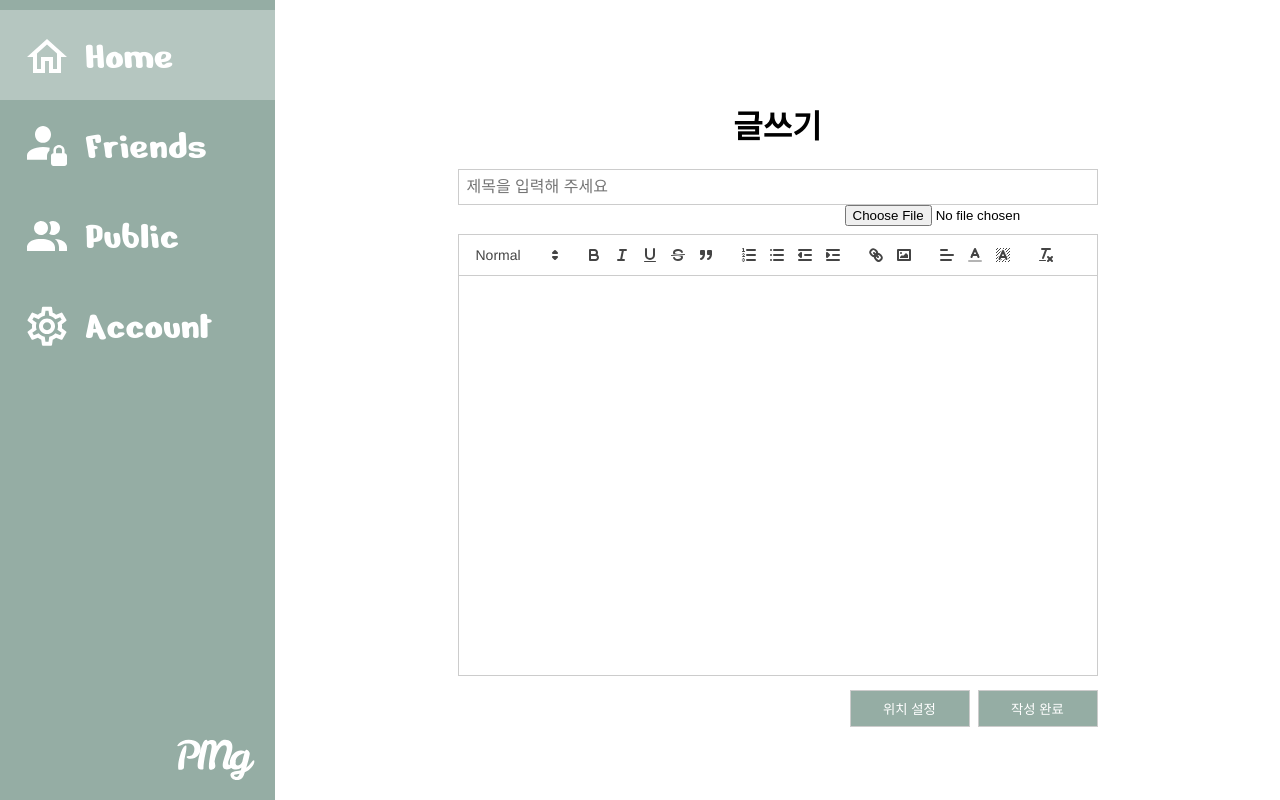
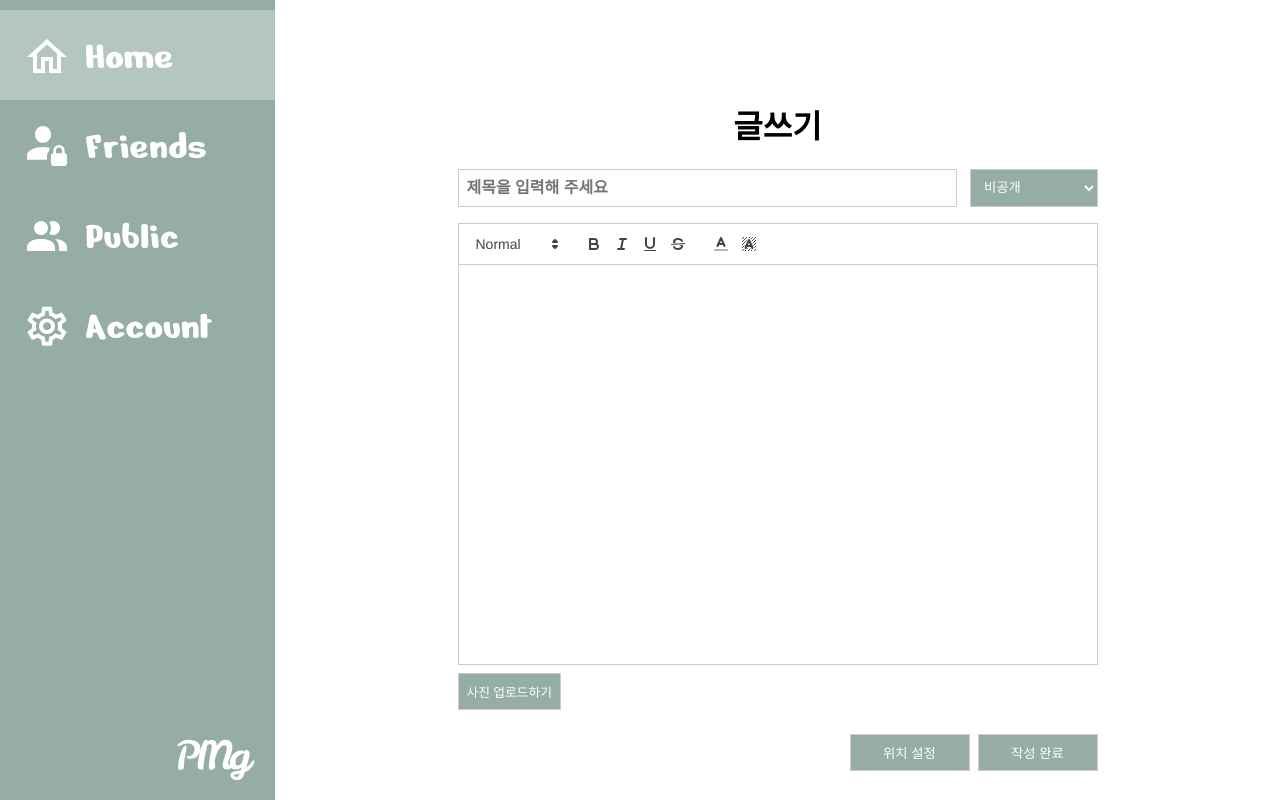
Before and after one commit to B612-TEAM2/Frontend, a React (Create React App) app: page /writing in a window 1280 px wide. Built offline with nearby package versions, Linux system fonts and the light colour scheme.

Commit message:
scope, image handler

```diff
--- /dev/null
+++ b/src/components/Home/Writing/Dropdown.js
@@ -0,0 +1,40 @@
+import styled from "styled-components";
+
+function Dropdown({setScope}) {
+    const handleScopeChange = (e) => {
+        setScope(e.target.value);
+    }
+
+    return (
+        <Div>
+            <Select onChange={handleScopeChange}>
+                <Option value="private">비공개</Option>
+                <Option value="public">공개</Option>
+                <Option value="friends">친구공개</Option>
+            </Select>
+        </Div>
+    );
+}
+
+const Div = styled.div`
+    width: 20%;
+`;
+
+const Select = styled.select`
+    width: 100%;
+    padding: 0.6rem;
+    border: 1px solid #ccc;
+    cursor: pointer;
+    background-color: #95ada4;
+    color: white;
+`;
+
+const Option = styled.option`
+    padding: 0.5rem;
+    border: 1px solid #ccc;
+    cursor: pointer;
+    background-color: #95ada4;
+    color: white;
+`;
+
+export default Dropdown;
--- a/src/components/Home/Writing/EditorComponent.js
+++ b/src/components/Home/Writing/EditorComponent.js
@@ -1,99 +1,54 @@
-import React, { Component } from 'react';
+import React, { useMemo } from 'react';
 import ReactQuill from 'react-quill';
 import 'react-quill/dist/quill.snow.css';
 import styled from "styled-components";
 
-class EditorComponent extends Component{
-    constructor(props){
-        super(props);
-        this.quillRef = null;
-        this.reactQuillRef = null;
-    }
+function EditorComponent({setContent}){
+  const formats = [
+    'font',
+    'header',
+    'bold',
+    'italic', 'underline', 'strike',
+    'color',
+    'background',
+    'size',
+    'h1', 'h2'
+  ];
 
-    componentDidMount() {
-      this.attachQuillRefs();
-    }
-    componentDidUpdate() {
-      this.attachQuillRefs();
-    }
-    attachQuillRefs = () => {
-      if (typeof this.reactQuillRef.getEditor !== 'function') return;
-      this.quillRef = this.reactQuillRef.getEditor();
-      if (this.quillRef) {
-        let toolbar = this.quillRef.getModule('toolbar');
-        toolbar.addHandler('image', this.imageHandler);
-      }
-    }
-
-    imageHandler = () => {
-      const input = document.createElement('input');
-      input.setAttribute('type', 'file');
-      input.setAttribute('accept', 'image/*');
-      input.click();
-      input.onchange = async () => {
-        const file = input.files[0];
-        const range = this.quillRef.getSelection(true);
-        const reader = new FileReader();
-        reader.onloadend = () => {
-          this.quillRef.insertEmbed(range.index, 'image', reader.result);
-          this.quillRef.setSelection(range.index + 1);
-          this.props.onImageChange(file);
-        };
-        reader.readAsDataURL(file);
-      };
-    }
-
-    modules = {
+  const modules = useMemo(() => {
+    return {
       toolbar: {
         container: [
           [{ 'header': [1, 2, false] }],
-            ['bold', 'italic', 'underline','strike', 'blockquote'],
-            [{'list': 'ordered'}, {'list': 'bullet'}, {'indent': '-1'}, {'indent': '+1'}],
-            ['link', 'image'],
-            [{ 'align': [] }, { 'color': [] }, { 'background': [] }],
-            ['clean']
+          ['bold', 'italic', 'underline','strike'],
+          [{ 'color': [] }, { 'background': [] }],
         ],
-          handlers: {
-            'image': this.imageHandler
-          }
       },
-      }
+    };
+  }, []);
 
-      formats = [
-        'header',
-        'bold', 'italic', 'underline', 'strike', 'blockquote',
-        'list', 'bullet', 'indent',
-        'link', 'image',
-        'align', 'color', 'background',
-      ]
-
-    render(){
-        const { value, onChange } = this.props;
   return(
     <Div>
-                <ReactQuill
-                    style={{height: '100%'}}
+      <StyledQuill
         theme="snow"
-                    modules={this.modules}
-                    formats={this.formats}
-                    value={value || ''}
-                    onChange={(content, delta, source, editor) => onChange(editor.getHTML())}
-                    ref={(el) => {this.reactQuillRef = el}} />
+        modules={modules}
+        formats={formats}
+        onChange={setContent}
+      />
     </Div>
   )
 }
-}
 
-EditorComponent.defaultProps = {
-  handleImageChange: () => {},
-  imagesCount: 0,
-};
+export default EditorComponent;
 
 const Div = styled.div`
   width: 100%;
+  margin-bottom: 0.5rem;
   margin-top: 0.5rem;
-  margin-bottom: 0.5rem;
-  height: 50vh;
 `;
 
-export default EditorComponent
+const StyledQuill = styled(ReactQuill)`
+  .ql-container {
+    min-height: 50vh !important;
+  }
+`;
--- a/src/components/Home/Writing/ImageComponent.js
+++ b/src/components/Home/Writing/ImageComponent.js
@@ -1,32 +1,84 @@
 import React, { useState } from "react";
+import styled from "styled-components";
 
 function ImageComponent({onImageChange}) {
     const [previews, setPreviews] = useState([]);
 
     const handleImageChange = (e) => {
-        if(e.target.files && e.target.files[0]) {
-            const file = e.target.files[0];
-            const preview = URL.createObjectURL(file);
+        if(e.target.files) {
+            Array.from(e.target.files).forEach(file => {
+                const preview = URL.createObjectURL(file);
 
-            setPreviews((prevImages) => prevImages.concat(preview));
-            URL.revokeObjectURL(file);
+                setPreviews((prevImages) => prevImages.concat(preview));
+                URL.revokeObjectURL(file);
 
-            onImageChange(file);
+                onImageChange(file);
+            });
         }
     };
 
     const renderPhotos = (source) => {
         return source.map((photo, index) => {
-            return <img src={photo} alt="" key={photo} />;
+          return (
+            <div className="thumbnail" key={photo} onClick={() => window.open(photo, '_blank')}>
+              <img src={photo} alt="" />
+            </div>
+          );
         });
-    };
+      };
+
 
     return (
-      <div>
-        <input type="file" id="file" onChange={handleImageChange} accpet="image/jpeg, image/png" />
-        <div className="result">{renderPhotos(previews)}</div>
-      </div>
+      <Div>
+        <Label for="file">
+            <div class="btn-upload">사진 업로드하기</div>
+        </Label>
+        <Input type="file" id="file" onChange={handleImageChange} accpet="image/jpeg, image/png" multiple />
+        <Result>{renderPhotos(previews)}</Result>
+      </Div>
     );
 }
 
+const Div = styled.div`
+  width: 100%;
+`;
+
+const Label = styled.label`
+    .btn-upload {
+        display: inline-block;
+        padding: 0.5rem;
+        border: 1px solid #ccc;
+        background-color: #95ada4;
+        color: white;
+        cursor: pointer;
+        font-size: 0.8rem;
+        margin-bottom: 0.5rem;
+    }
+`;
+
+const Input = styled.input`
+    display: none;
+`;
+
+const Result = styled.div`
+  display: flex;
+  flex-wrap: wrap;
+  justify-content: space-around;
+
+  .thumbnail {
+    position: relative;
+    width: 100px;
+    height: 100px;
+    overflow: hidden;
+
+    img {
+        width: 100px;
+        height: 100px;
+        object-fit: cover;
+        left: 50%;
+        top: 50%;
+    }
+    }
+`;
+
 export default ImageComponent;
--- a/src/components/ListScope.js
+++ b/src/components/ListScope.js
@@ -1,4 +1,4 @@
-import React, { useEffect } from "react";
+import React, { useEffect, useState } from "react";
 import styled from "styled-components";
 
 export function ListScope({ scope }) {
--- a/src/pages/Home/Writing/Writing.js
+++ b/src/pages/Home/Writing/Writing.js
@@ -5,12 +5,14 @@ import Modal from "react-modal";
 import Map from "../../../components/Home/Writing/Map";
 import EditorComponent from "../../../components/Home/Writing/EditorComponent";
 import ImageComponent from "../../../components/Home/Writing/ImageComponent";
+import Dropdown from "../../../components/Home/Writing/Dropdown";
 import { useNavigate } from "react-router-dom";
 import axios from "axios";
 
 const Writing = () => {
   const [images, setImages] = useState([]);
   const [title, setTitle] = useState("");
+  const [scope, setScope] = useState("private");
   const navigate = useNavigate();
 
   const [clickedLat, setClickedLat] = useState();
@@ -80,6 +82,7 @@ const Writing = () => {
       formData.append("content", content);
       formData.append("latitude", clickedLat);
       formData.append("longitude", clickedLng);
+      formData.append("scope", scope);
       images.forEach((image) => {
         formData.append("img", image);
       });
@@ -104,19 +107,20 @@ const Writing = () => {
       <WritingArea>
         <WritingTitle>글쓰기</WritingTitle>
         <WritingWrapper>
+          <TitleWrapper>
             <TitleText
               value={title}
               onChange={handleTitleChange}
               placeholder="제목을 입력해 주세요"
             />
-          <ImageComponent images={images} onImageChange={handleImageChange} />
+            <Dropdown setScope={setScope} />
+          </TitleWrapper>
           <EditorComponent
-            value={content}
+            setContent={setContent}
             onChange={onEditorChange}
-            onImageChange={handleImageChange}
-            imagesCount={images.length}
             placeholder="내용을 입력해 주세요"
           />
+          <ImageComponent images={images} onImageChange={handleImageChange} />
           <ButtonWrapper>
             <Button onClick={openModal}>위치 설정</Button>
             <Button onClick={handleSubmit}>작성 완료</Button>
@@ -171,11 +175,20 @@ const WritingTitle = styled.h1`
 `;
 
 const TitleText = styled.input`
-  width: 100%;
+  width: 78%;
   box-sizing: border-box;
   border: 1px solid #ccc;
   padding: 0.5rem;
   font-size: 1rem;
+  font-weight: 600;
+`;
+
+const TitleWrapper = styled.div`
+  width: 100%;
+  display: flex;
+  flex-direction: row;
+  justify-content: space-between;
+  margin-bottom: 0.5rem;
 `;
 
 const ButtonWrapper = styled.div`
@@ -183,7 +196,7 @@ const ButtonWrapper = styled.div`
   display: flex;
   justify-content: space-between;
   flex-direction: row;
-  margin-top: 3rem;
+  margin-top: 1rem;
 `;
 
 const Button = styled.button`
```
Lines whose indentation alone changed are shown as unchanged.
